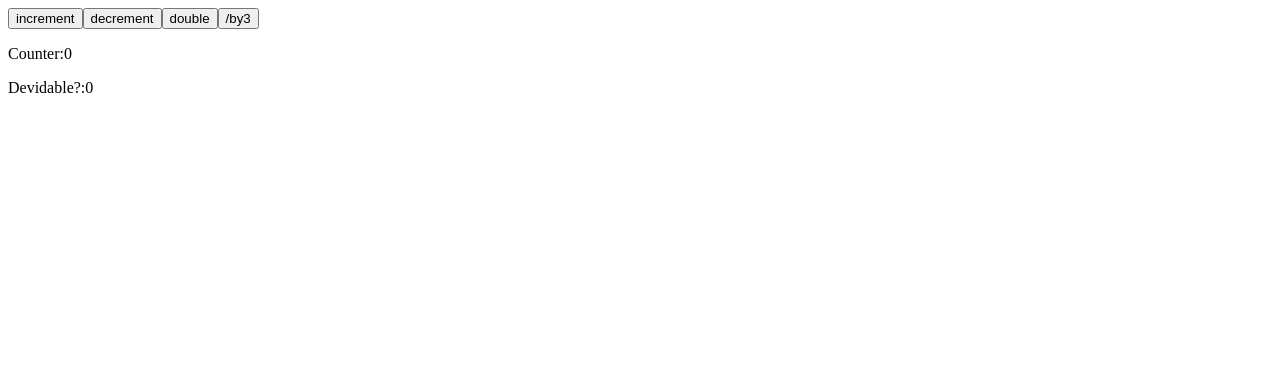
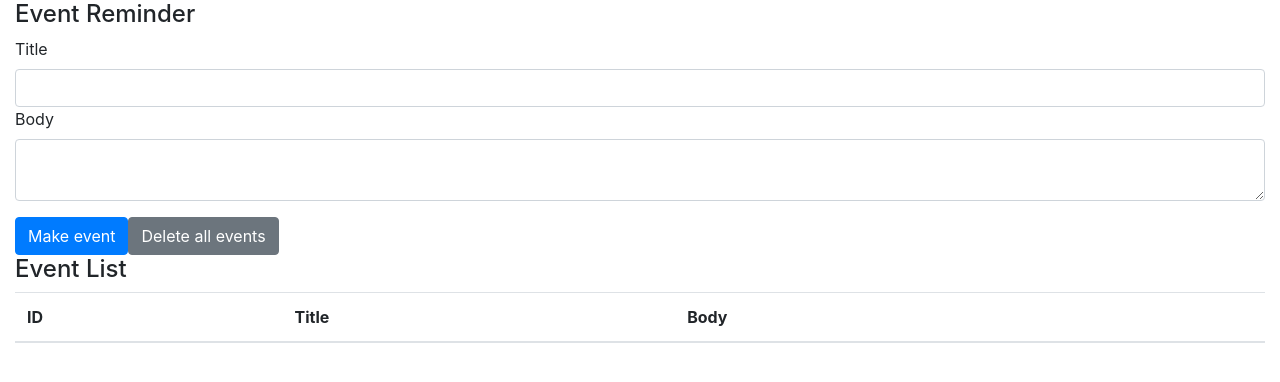
Before and after one commit to kenbom/react-ham-hooks, a React (Create React App) app: page / in a window 1280 px wide. Shown: the top 382 px of the page. Built offline with nearby package versions, Linux system fonts and the light colour scheme.

Commit message:
make form and table with bootstrap

```diff
--- a/package.json
+++ b/package.json
@@ -3,6 +3,7 @@
   "version": "0.1.0",
   "private": true,
   "dependencies": {
+    "bootstrap": "^4.6.1",
     "react": "^17.0.2",
     "react-dom": "^17.0.2",
     "react-scripts": "3.0.1"
--- a/src/App.js
+++ /dev/null
@@ -1,24 +0,0 @@
-import React from "react";
-import { useState } from "react";
-
-const App = () => {
-  const [count, setCount] = useState(0);
-  const [devidable, setDevidable] = useState();
-  const onClick = () => setCount(count + 1);
-  const onClick2 = () => setCount(count - 1);
-  const onClick3 = () => setCount((count) => count * 2);
-  const onClick4 = () =>  {count % 3 ===0?setDevidable(true):setDevidable(false)}
-
-  return (
-    <div>
-      <button onClick={onClick}>increment</button>
-      <button onClick={onClick2}>decrement</button>
-      <button onClick={onClick3}>double</button>
-      <button onClick={onClick4}>/by3</button>
-      <p>Counter:{count}</p>
-      <p>Devidable?:{devidable? "Yes":count }</p>
-    </div>
-  );
-}
-
-export default App;
--- /dev/null
+++ b/src/components/App.js
@@ -0,0 +1,32 @@
+import React from "react";
+import "bootstrap/dist/css/bootstrap.min.css";
+const App = () => {
+  return (
+    <div className="container-fluid">
+      <h4>Event Reminder</h4>
+      <form>
+        <div className="form-group">
+          <label htmlFor="formEventTitle">Title</label>
+          <input className="form-control" id="formEventTitle"></input>
+          <label htmlFor="formEventBody: ;">Body</label>
+          <textarea className="form-control" id="formEventBody"></textarea>
+        </div>
+      </form>
+      <button className="btn btn-primary">Make event</button>
+      <button className="btn btn-secondary">Delete all events</button>
+      <h4>Event List</h4>
+      <table className="table table-hover">
+        <thead>
+          <tr>
+            <th>ID</th>
+            <th>Title</th>
+            <th>Body</th>
+            <th></th>
+          </tr>
+        </thead>
+      </table>
+    </div>
+  );
+};
+
+export default App;
--- a/src/index.js
+++ b/src/index.js
@@ -1,6 +1,6 @@
 import React from 'react';
 import ReactDOM from 'react-dom';
-import App from './App';
+import App from './components/App';
 
 ReactDOM.render(<App />, document.getElementById('root'));
 
```
Also changed, not shown: 1 other file (tests, documents, lock files or other folders).
